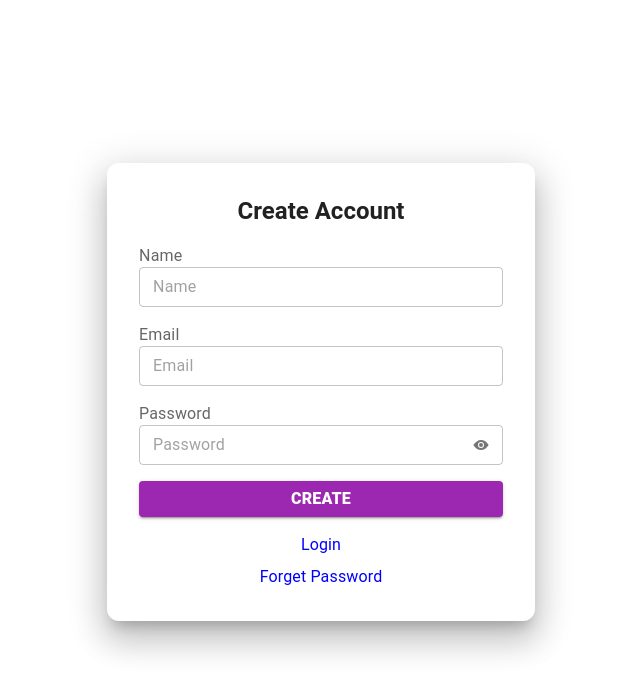
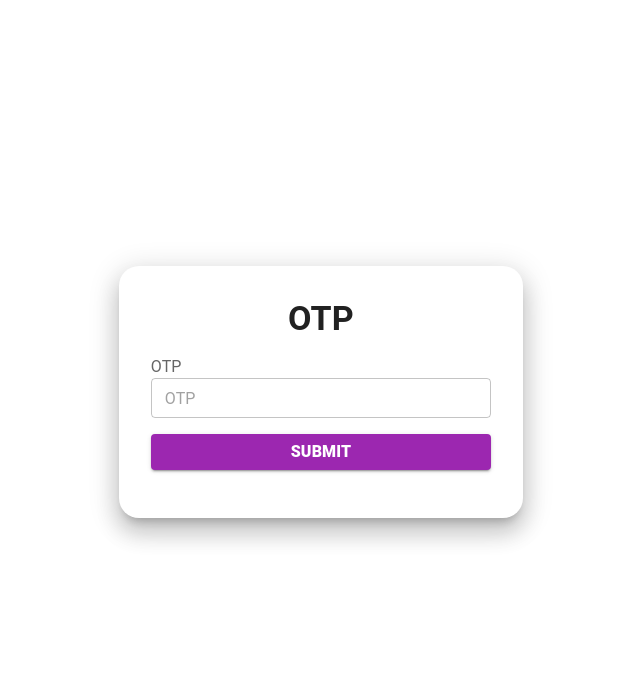
Before and after one commit to YITO-org/quick-cv-ui, a React (Vite) app: page /otp in a window 1280 px wide. Before the commit this address led to /createaccount. Shown: the top 694 px of the page, without its empty margins (315-955 px from the left). Built offline with nearby package versions, Linux system fonts and the light colour scheme.

Commit message:
otp styles changed.

```diff
--- a/src/screens/otp.tsx
+++ b/src/screens/otp.tsx
@@ -18,9 +18,9 @@ let Otp : React.FC<CreateAndLoginProps>= (props)=>{
     let [alertMessage , setAlertMessage] = React.useState<String|null>("")
     let [alertMessageColor , setAlertMessageColor] = React.useState<String | any>("")
 
-    if(!storeUsers.userId){
-        return <Navigate to={"/createaccount"} />
-    }
+    // if(!storeUsers.userId){
+    //     return <Navigate to={"/createaccount"} />
+    // }
 
 
     let navgate = (path : string | any):void=>{
@@ -71,9 +71,18 @@ let Otp : React.FC<CreateAndLoginProps>= (props)=>{
 
     return(
         <React.Fragment>
-            <Box sx={styles.cardPosition} >
-              <Grid container spacing={1} justifyContent="center" alignItems="center">
-              <Grid item  xs={12} sm={10} md={6} lg={4} xl={4}>
+            {/* <Box sx={styles.cardPosition} > */}
+
+                  <Grid
+                    container
+                    spacing={1}
+                    justifyContent="center"
+                    alignItems="center"
+                    sx={{ minHeight: "100vh" }}
+                  >
+
+              {/* <Grid container spacing={1} justifyContent="center" alignItems="center">
+              <Grid item  xs={12} sm={10} md={6} lg={4} xl={4}> */}
                 {/* <Card>
                     <CardContent> */}
                     <Paper sx={{ p : 4 , borderRadius : 5 }} elevation={15} >
@@ -108,9 +117,12 @@ let Otp : React.FC<CreateAndLoginProps>= (props)=>{
                      </Paper>
                     {/* </CardContent>
                 </Card> */}
-              </Grid>
-              </Grid>
-            </Box>
+              {/* </Grid>
+              </Grid> */}
+
+            {/* </Box> */}
+
+            </Grid>
         </React.Fragment>
     )
 }
```
